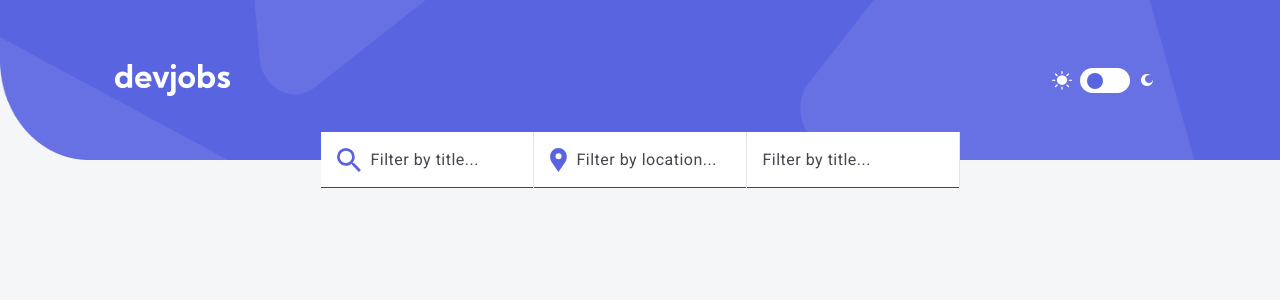
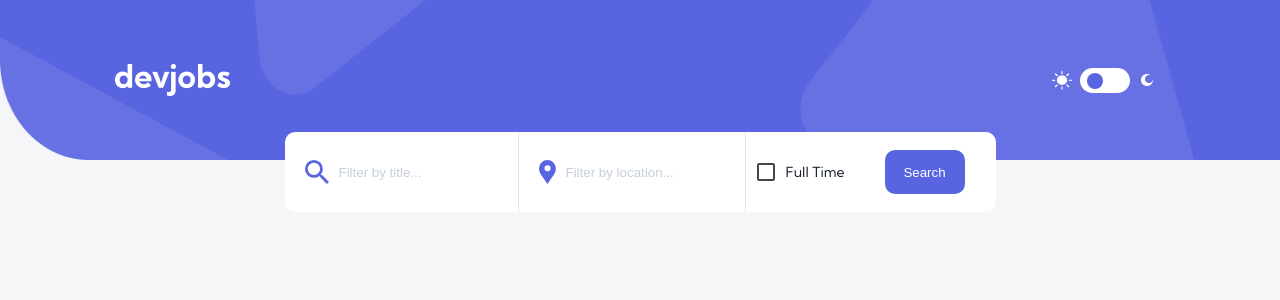
Before and after one commit to deakferi90/devjobs_fe, an Angular app in the folder devjobs-web-app/: page / in a window 1280 px wide. Shown: the top 300 px of the page. Built offline with nearby package versions, Linux system fonts and the light colour scheme; no server answers.

Commit message:
added changes to filtering template

```diff
--- a/devjobs-web-app/src/app/filter-component/filter-component.html
+++ b/devjobs-web-app/src/app/filter-component/filter-component.html
@@ -1,40 +1,34 @@
-<div class="flex justify-center mt-[-28px]">
-  <mat-form-field class="example-full-width bg-white">
-    <div class="flex gap-[10px]">
-      <img
-        class="name-logo"
-        src="assets/desktop/icon-search.svg"
-        alt="name-logo"
-      />
+<div class="flex justify-center mt-[-28px] gap-4">
+  <div
+    class="z-1 bg-[#fff] pl-[20px] flex items-center border-r border-[#6E8098]/20 rounded-l-[10px]"
+  >
+    <img src="assets/desktop/icon-search.svg" class="w-6 h-6" />
     <input
       matInput
-        class="placeholder-gray-500 placeholder-opacity-50"
       placeholder="Filter by title..."
-        value=""
+      class="h-full border-none outline-none pl-[10px]"
     />
   </div>
-  </mat-form-field>
-  <mat-form-field class="example-full-width bg-white">
-    <div class="flex gap-[10px]">
-      <img
-        class="name-logo"
-        src="assets/desktop/icon-location.svg"
-        alt="name-logo"
-      />
+
+  <div
+    class="z-1 bg-[#fff] pl-[20px] flex items-center border-r border-[#6E8098]/20"
+  >
+    <img src="assets/desktop/icon-location.svg" class="w-6 h-6" />
     <input
       matInput
-        class="placeholder-gray-500 placeholder-opacity-50"
       placeholder="Filter by location..."
-        value=""
+      class="h-full border-none outline-none pl-[10px]"
     />
   </div>
-  </mat-form-field>
-  <mat-form-field class="example-full-width bg-white">
-    <input
-      matInput
-      class="placeholder-gray-500 placeholder-opacity-50"
-      placeholder="Filter by title..."
-      value=""
-    />
-  </mat-form-field>
+
+  <div
+    class="bg-[#fff] z-[1] h-[80px] w-[250px] flex items-center gap-[40px] rounded-lg shadow-sm px-4 rounded-r-[10px]"
+  >
+    <label class="flex items-center gap-2 text-[#19202D] font-bold">
+      <mat-checkbox class="whitespace-nowrap"></mat-checkbox>
+      Full Time
+    </label>
+
+    <button class="my-btn">Search</button>
   </div>
+</div>
--- a/devjobs-web-app/src/app/filter-component/filter-component.scss
+++ b/devjobs-web-app/src/app/filter-component/filter-component.scss
@@ -0,0 +1,14 @@
+.my-btn {
+  width: 80px;
+  height: 44px;
+  border-radius: 10px;
+  border: none;
+  background: #5964e0;
+  color: white;
+  cursor: pointer;
+}
+
+input::placeholder {
+  color: #a0aec0; /* placeholder color */
+  opacity: 0.6;
+}
```
Also changed, not shown: devjobs-web-app/src/app/filter-component/filter-component.ts (+8 -1 lines). Lines whose indentation alone changed are shown as unchanged.
